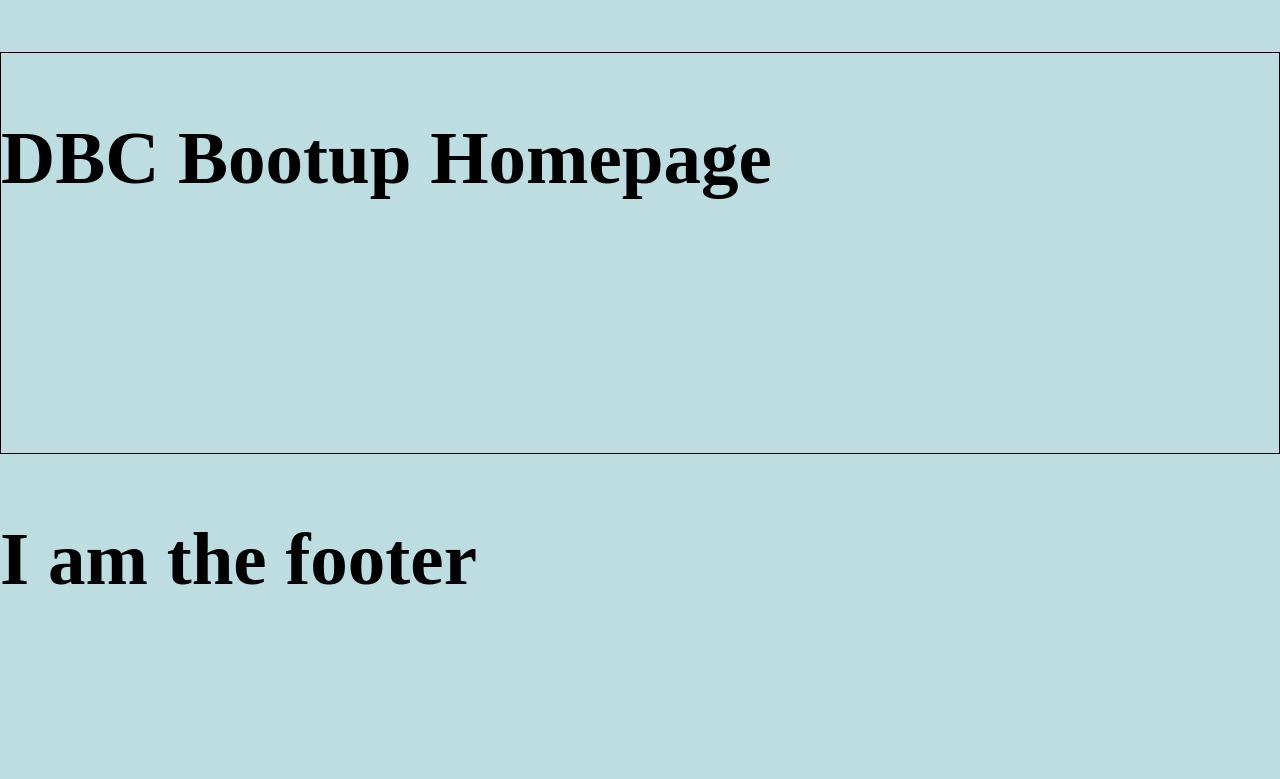
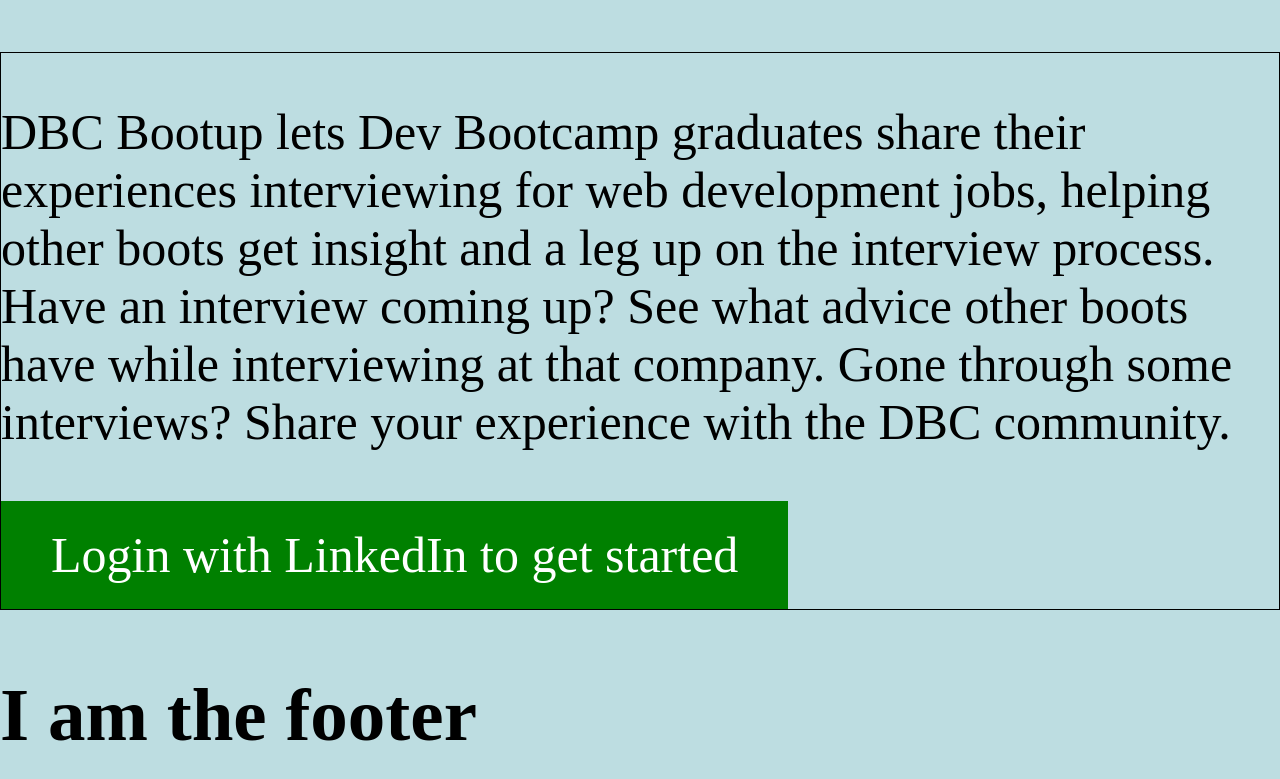
Before and after one commit to mayjawdat/BootUp-REACT-FrontEnd, a React (Create React App) app: page / in a window 1280 px wide. Shown: the part 499-1278 px from the top of the page. Before the commit the page ends 1163 px from the top, so only its background shows below. Built offline with nearby package versions, Linux system fonts and the light colour scheme.

Commit message:
Add homepage description and login with linked in button

```diff
--- a/src/Components/HomePage.js
+++ b/src/Components/HomePage.js
@@ -6,7 +6,8 @@ class HomePage extends Component {
   render() {
     return (
       <div className="homepage">
-        <h2>DBC Bootup Homepage</h2>
+        <p>DBC Bootup lets Dev Bootcamp graduates share their experiences interviewing for web development jobs, helping other boots get insight and a leg up on the interview process. Have an interview coming up? See what advice other boots have while interviewing at that company. Gone through some interviews? Share your experience with the DBC community.</p>
+        <a href="/api/auth/linkedin" className='link-button'>Login with LinkedIn to get started</a>
       </div>
     )
   }
--- a/src/css/index.css
+++ b/src/css/index.css
@@ -3,3 +3,11 @@ body {
   padding: 0;
   font-family: sans-serif;
 }
+
+.link-button {
+  display: inline-block;
+  color: white;
+  text-decoration: none;
+  padding: .5em 1em;
+  background-color: green;
+}
```
